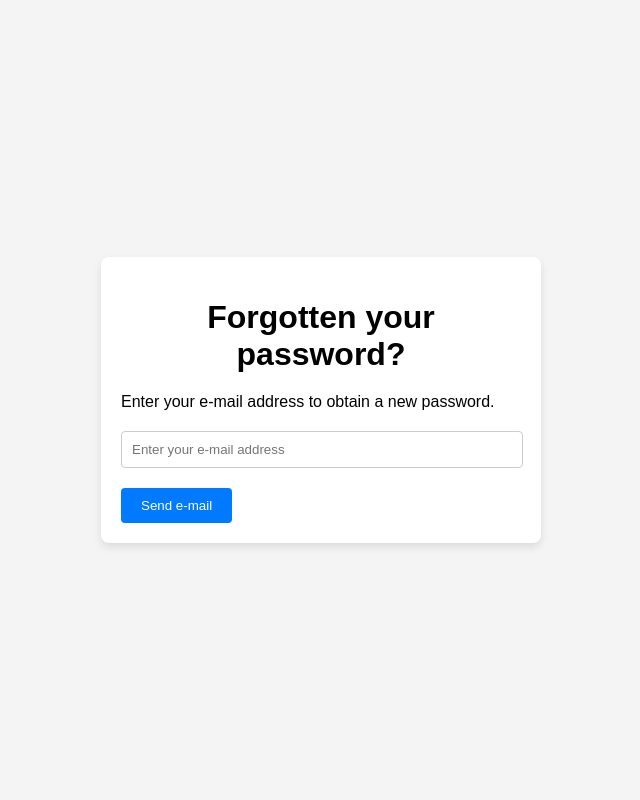
After one commit to avinash499/onlinejobportal, a Django app: template templates/registration/password_reset_form.html in a window 1280 px wide. The commit adds this page. Shown: the whole page, without its empty margins (319-959 px from the left). Run offline with Django 3.2, Linux system fonts and the light colour scheme; the template is opened without the code that fills it, so the values that code supplies are empty.

Commit message:
final commit

```diff
--- a/adminmodule/urls.py
+++ b/adminmodule/urls.py
@@ -1,7 +1,7 @@
 from django.contrib import admin
 from django.urls import path, include
 from . import views
-
+from django.contrib.auth import views as auth_views
 
 urlpatterns = [
     path('', views.homepage, name='homepage'),
@@ -20,5 +20,9 @@ urlpatterns = [
     path('forgot_password', views.forgot_password, name='forgot_password'),
     path('account_details', views.account_details, name='account_details'),
     path('user_profile', views.user_profile, name='user_profile'),
+    path('password_reset/', auth_views.PasswordResetView.as_view(), name='password_reset'),
+    path('password_reset/done/', auth_views.PasswordResetDoneView.as_view(), name='password_reset_done'),
+    path('reset/<uidb64>/<token>/', auth_views.PasswordResetConfirmView.as_view(), name='password_reset_confirm'),
+    path('reset/done/', auth_views.PasswordResetCompleteView.as_view(), name='password_reset_complete'),
 
 ]
--- a/adminmodule/views.py
+++ b/adminmodule/views.py
@@ -38,6 +38,10 @@ def service(request):
 
 def signup(request):
     return render(request, 'signup.html')
+
+
+def password_reset(request):
+    return render(request, 'password_reset.html')
 
 
 from django.contrib import messages
--- a/employermodule/urls.py
+++ b/employermodule/urls.py
@@ -12,5 +12,7 @@ urlpatterns = [
     path('delete/<int:job_id>/', views.delete_job_details, name='delete_job_details'),
     path('employerlist/', views.employerlist, name='employerlist'),
     path('job_applications/', views.job_applications, name='job_applications'),
+    path('accept_application/<int:job_application_id>/', views.accept_application, name='accept_application'),
+    # path('reject_application/<int:event_application_id>/', reject_application, name='reject_application'),
 
 ]
--- a/jobseekermodule/views.py
+++ b/jobseekermodule/views.py
@@ -1,5 +1,4 @@
 from employermodule.models import JobDetails
-
 
 def viewjobs(request):
     return render(request, 'jobseekermodule/viewjobs.html')
--- a/templates/employermodule/employerlist.html
+++ b/templates/employermodule/employerlist.html
@@ -229,8 +229,8 @@
                         <td>{{ job_application.cover_letter }}</td>
 
                         <td>
-                            <a href="#" class="btn btn-success">Schedule Interview</a>
-                            <a href="#" class="btn btn-danger">Application Rejected</a>
+                            <a href="{% url 'employermodule:accept_application' job_application.id %}" class="btn btn-success">Application Accepted</a>
+                            <a href="#" class="btn btn-danger">Application Rejected</a>
                         </td>
                     </tr>
                 {% endfor %}
--- a/templates/login.html
+++ b/templates/login.html
@@ -347,6 +347,7 @@
                     <input type="password" id="password" name="password" required>
                     <i class="fa fa-eye" id="show-password"></i>
                 </div>
+                <p><a href="{% url 'password_reset' %}" class="forgot-password-link">RESET YOUR PASSWORD ?</a></p>
                 <button type="submit">Login</button>
             </form>
             <p>Don't have an account? <a href="#" class="signup-link">Create one</a></p>
--- /dev/null
+++ b/templates/registration/password_reset_email.html
@@ -0,0 +1,4 @@
+Someone asked for password reset for email {{ email }}. Follow the link
+below:
+{{ protocol }}://{{ domain }}{% url "password_reset_confirm" uidb64=uid token=token %}
+Your username, in case you've forgotten: {{ user.get_username }}
--- /dev/null
+++ b/templates/registration/password_reset_form.html
@@ -0,0 +1,82 @@
+<!DOCTYPE html>
+<html lang="en">
+<head>
+<meta charset="UTF-8">
+<meta name="viewport" content="width=device-width, initial-scale=1.0">
+<title>{% block title %}Reset your password{% endblock %}</title>
+<style>
+    body {
+        font-family: Arial, sans-serif;
+        background-color: #f4f4f4;
+        margin: 0;
+        padding: 0;
+        display: flex;
+        justify-content: center;
+        align-items: center;
+        height: 100vh;
+    }
+
+    form {
+        background-color: #fff;
+        padding: 20px;
+        border-radius: 8px;
+        box-shadow: 0 4px 8px rgba(0, 0, 0, 0.1);
+        max-width: 400px;
+        width: 100%;
+    }
+
+    h1 {
+        text-align: center;
+        margin-bottom: 20px;
+    }
+
+    p {
+        margin-bottom: 20px;
+    }
+
+    input[type="email"] {
+        width: calc(100% - 20px);
+        padding: 10px;
+        margin-bottom: 20px;
+        border: 1px solid #ccc;
+        border-radius: 4px;
+    }
+
+    input[type="submit"] {
+        background-color: #007bff;
+        color: #fff;
+        border: none;
+        padding: 10px 20px;
+        border-radius: 4px;
+        cursor: pointer;
+        transition: background-color 0.3s ease;
+    }
+
+    input[type="submit"]:hover {
+        background-color: #0056b3;
+    }
+
+    @keyframes fadeIn {
+        from {
+            opacity: 0;
+        }
+        to {
+            opacity: 1;
+        }
+    }
+
+    form {
+        animation: fadeIn 0.5s ease;
+    }
+</style>
+</head>
+<body>
+    <form action="." method="post">
+        {% csrf_token %}
+        <h1>Forgotten your password?</h1>
+        <p>Enter your e-mail address to obtain a new password.</p>
+        <input type="email" name="email" placeholder="Enter your e-mail address" required>
+        <input type="submit" value="Send e-mail">
+    </form>
+</body>
+</html>
--- a/templates/signup.html
+++ b/templates/signup.html
@@ -271,7 +271,11 @@
         <h2>Signup</h2>
         <form class="signup-form" action="{% url 'signup1' %}" method="post">
             {% csrf_token %}
-            <label for="username">Username:</label>
+           <label for="username">Username:</label>
+<input type="text" id="username" name="username" required>
+<!-- If you are an employer, username must be 4 digits. If you are a jobseeker, username must be 8 digits. -->
+<br><br>
+
             <input type="text" id="username" name="username" required><br><br>
             <label for="email">Email:</label>
             <input type="email" id="email" name="email" required><br><br> <!-- Added email input -->
```
Also changed, not shown: employermodule/models.py (+20 -0 lines), employermodule/views.py (+52 -0 lines), onlinejobportal/settings.py (+22 -23 lines), templates/registration/password_reset_complete.html (added, +67 -0 lines), templates/registration/password_reset_confirm.html (added, +97 -0 lines), templates/registration/password_reset_done.html (added, +61 -0 lines), db.sqlite3.
